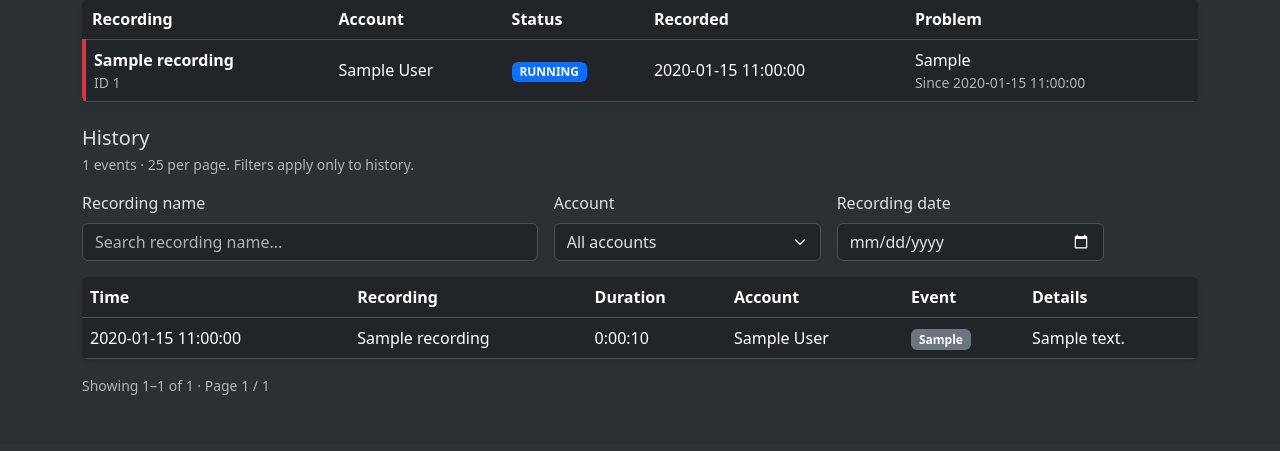
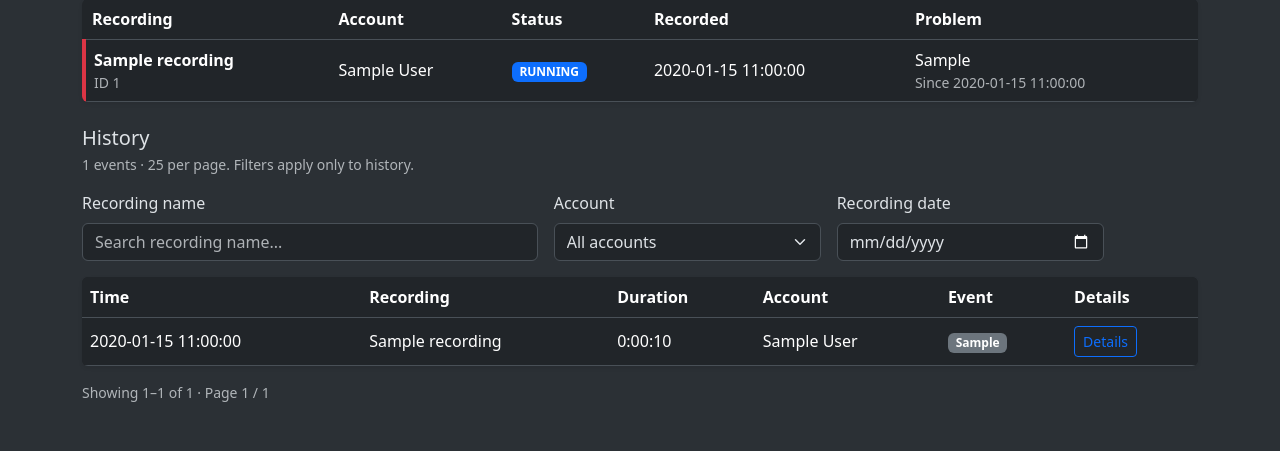
Before and after one commit to slawciod82/CMDownloaderUI, a Flask app: page / in a window 1280 px wide. Shown: the part 607-1058 px from the top of the page. Before the commit the page ends 1002 px from the top, so only its background shows below. Run offline with Flask 3, Linux system fonts and the light colour scheme; tables that the repository leaves empty hold one stand-in row (values such as "Sample post").

Commit message:
UI: make History Details open recording metadata

```diff
--- a/templates/_record_browser.html
+++ b/templates/_record_browser.html
@@ -87,7 +87,7 @@
                 <td class="text-nowrap">{{ event.recording.duration_seconds|recording_duration }}</td>
                 <td>{{ event.recording.account.name }}</td>
                 <td><span class="badge {{ event.event_type|status_class }}">{{ event.event_type }}</span></td>
-                <td>{{ event.message }}</td>
+                <td><button type="button" class="btn btn-sm btn-outline-primary" hx-get="{{ url_for('recording_details', recording_pk=event.recording.id) }}" hx-target="#recording-details-body" hx-swap="innerHTML">Details</button></td>
             </tr>
             {% endfor %}
             </tbody>
```
